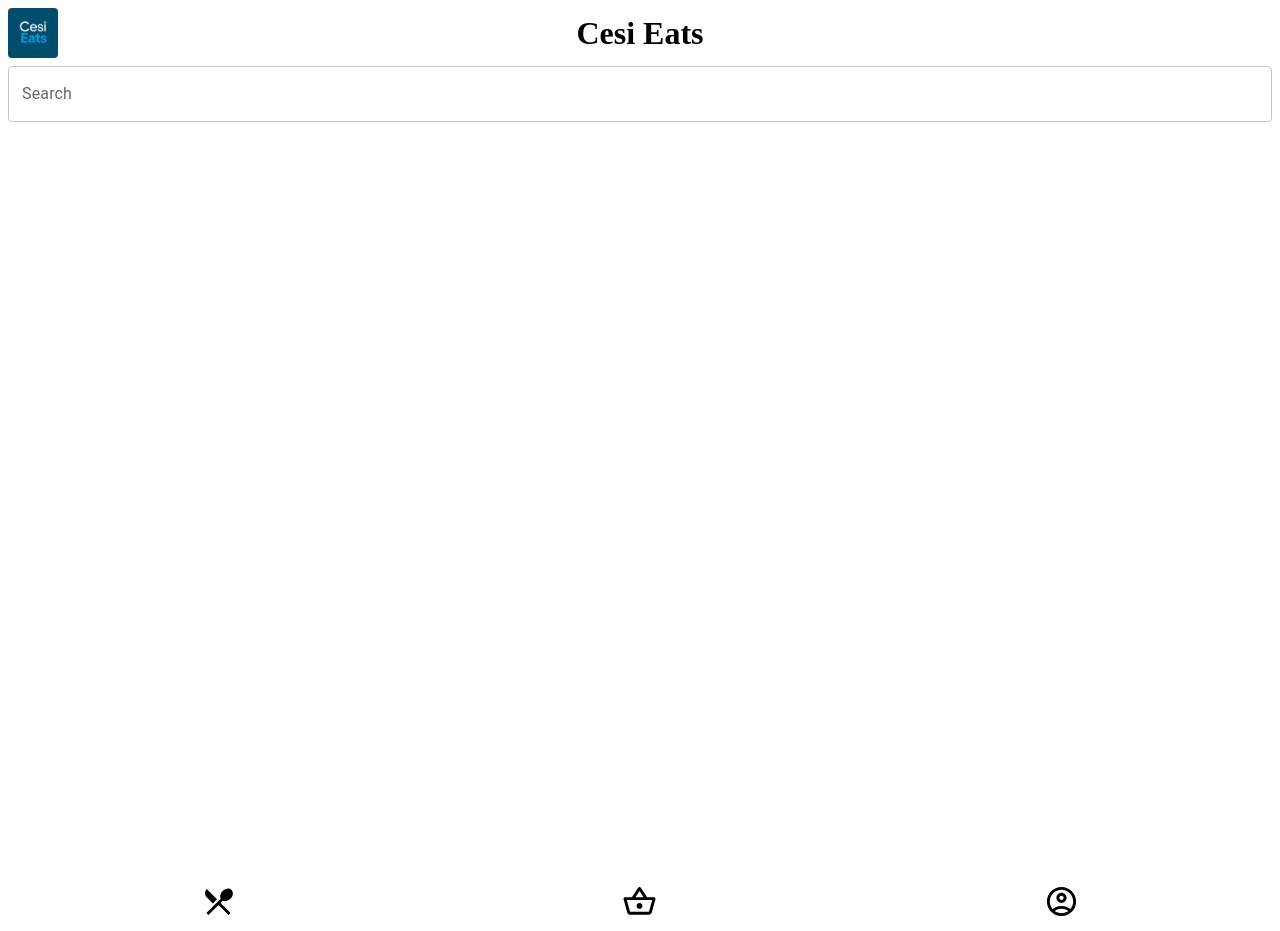
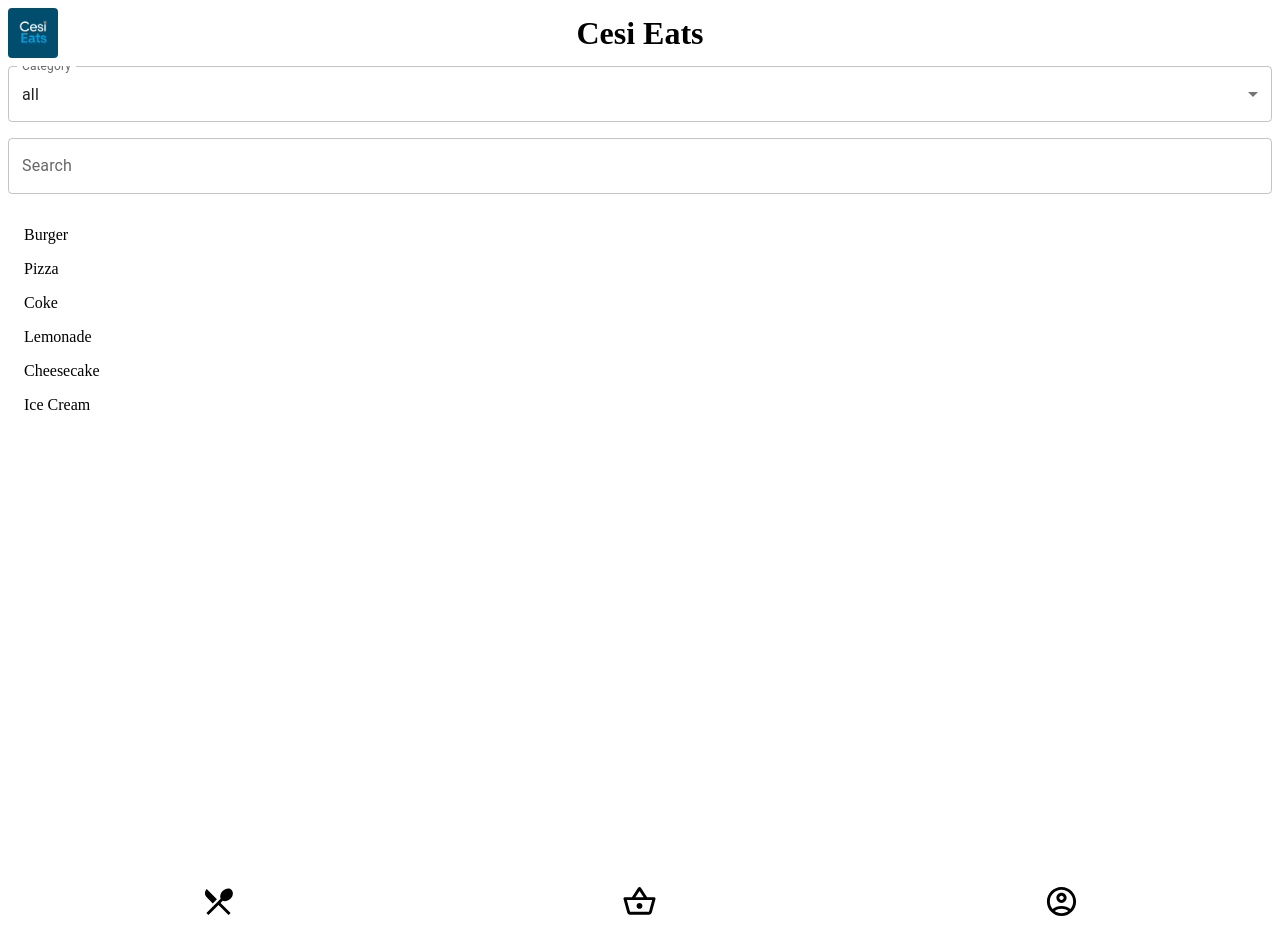
Before and after one commit to ARESSent/cesi-eats-back, a React (Create React App) app: page / in a window 1280 px wide. Built offline with nearby package versions, Linux system fonts and the light colour scheme.

Commit message:
browse + order fake

```diff
--- a/src/App.js
+++ b/src/App.js
@@ -30,7 +30,7 @@ const HeaderDynamic = () => {
     '/signin': 'Create Account',
     '/login': 'Connexion',
     '/about': 'About Cesi Eats',
-    '/orders': 'Orders',
+    '/orders': 'Order History',
     '/wallet': 'Wallet',
     '/settings': 'Privacy Settings',
     '/help': 'Help & Support',
--- a/src/Browse.js
+++ b/src/Browse.js
@@ -1,60 +1,71 @@
-import React, { useState, useEffect, useCallback } from 'react';
-import { TextField, Grid, List, ListItem } from '@mui/material';
-
-function throttle(func, limit) {
-  let inThrottle;
-  return function() {
-    const args = arguments;
-    const context = this;
-    if (!inThrottle) {
-      func.apply(context, args);
-      inThrottle = true;
-      setTimeout(() => (inThrottle = false), limit);
-    }
-  };
-}
+import React, { useState, useEffect } from 'react';
+import { TextField, Grid, List, ListItem, Select, MenuItem, InputLabel, FormControl } from '@mui/material';
 
 const Browse = () => {
   const [searchText, setSearchText] = useState('');
   const [listItems, setListItems] = useState([]);
+  const [category, setCategory] = useState('all');
 
-  const fetchData = async (searchValue) => {
-    if (!searchValue) {
-      setListItems([]);
-      return;
-    }
+  const articles = [
+    { id: 1, name: 'Burger', category: 'food' },
+    { id: 2, name: 'Pizza', category: 'food' },
+    { id: 3, name: 'Coke', category: 'drinks' },
+    { id: 4, name: 'Lemonade', category: 'drinks' },
+    { id: 5, name: 'Cheesecake', category: 'desserts' },
+    { id: 6, name: 'Ice Cream', category: 'desserts' },
+  ];
 
-    try {
-      const response = await fetch(`YOUR_API_URL?query=${encodeURIComponent(searchValue)}`);
-      if (!response.ok) throw new Error('Network response was not ok');
-      const data = await response.json();
-      setListItems(data);
-    } catch (error) {
-      console.error("Failed to fetch data:", error);
-    }
+  const categories = ['all', 'food', 'drinks', 'desserts'];
+
+  const fetchData = (searchValue = '', selectedCategory = 'all') => {
+    const filteredData = articles.filter(item => {
+      const matchCategory = selectedCategory === 'all' || item.category === selectedCategory;
+      const matchSearch = item.name.toLowerCase().includes(searchValue.toLowerCase());
+      return matchCategory && matchSearch;
+    });
+
+    setListItems(filteredData);
   };
 
-  const throttledFetchData = useCallback(throttle((searchValue) => fetchData(searchValue), 1000), []);
-
   useEffect(() => {
-    throttledFetchData(searchText);
-  }, [searchText, throttledFetchData]);
+    fetchData();
+  }, []);
 
   return (
     <Grid container direction="column" spacing={2}>
+      <Grid item>
+        <FormControl fullWidth>
+          <InputLabel>Category</InputLabel>
+          <Select
+            value={category}
+            label="Category"
+            onChange={(e) => {
+              setCategory(e.target.value);
+              fetchData(searchText, e.target.value);
+            }}
+          >
+            {categories.map((cat) => (
+              <MenuItem key={cat} value={cat}>{cat}</MenuItem>
+            ))}
+          </Select>
+        </FormControl>
+      </Grid>
       <Grid item>
         <TextField
           fullWidth
           label="Search"
           variant="outlined"
           value={searchText}
-          onChange={(e) => setSearchText(e.target.value)}
+          onChange={(e) => {
+            setSearchText(e.target.value);
+            fetchData(e.target.value, category);
+          }}
         />
       </Grid>
       <Grid item>
         <List>
-          {listItems.map((item, index) => (
-            <ListItem key={index}>{item.name}</ListItem>
+          {listItems.map((item) => (
+            <ListItem key={item.id}>{item.name}</ListItem>
           ))}
         </List>
       </Grid>
--- a/src/Orders.js
+++ b/src/Orders.js
@@ -1,9 +1,52 @@
-import React from 'react';
+import React, { useState } from 'react';
+import { Box, Container, Typography, List, ListItem, ListItemText, Divider } from '@mui/material';
+
+const OrderHistoryData = [
+  {
+    id: 1,
+    date: '2023-04-01',
+    items: ['Classic Burger', 'Fries'],
+    total: '$12.99',
+  },
+  {
+    id: 2,
+    date: '2023-03-28',
+    items: ['Spanish Burger', 'Coke'],
+    total: '$9.99',
+  },
+  {
+    id: 3,
+    date: '2023-03-15',
+    items: ['Cheeseburger', 'Fries', 'Milkshake'],
+    total: '$15.99',
+  },
+];
 
 const Orders = () => {
+  const [orderHistory] = useState(OrderHistoryData);
+
   return (
-      <h1>Hello World</h1>
+    <Container maxWidth="md">
+      <Box sx={{ my: 4 }}>
+        <Typography variant="h4" gutterBottom>
+          Order History
+        </Typography>
+        <List>
+          {orderHistory.map((order) => (
+            <React.Fragment key={order.id}>
+              <ListItem>
+                <ListItemText
+                  primary={`Order #${order.id} - ${order.date}`}
+                  secondary={`Items: ${order.items.join(', ')} | Total: ${order.total}`}
+                />
+              </ListItem>
+              <Divider component="li" />
+            </React.Fragment>
+          ))}
+        </List>
+      </Box>
+    </Container>
   );
-}
+};
 
 export default Orders;
```
